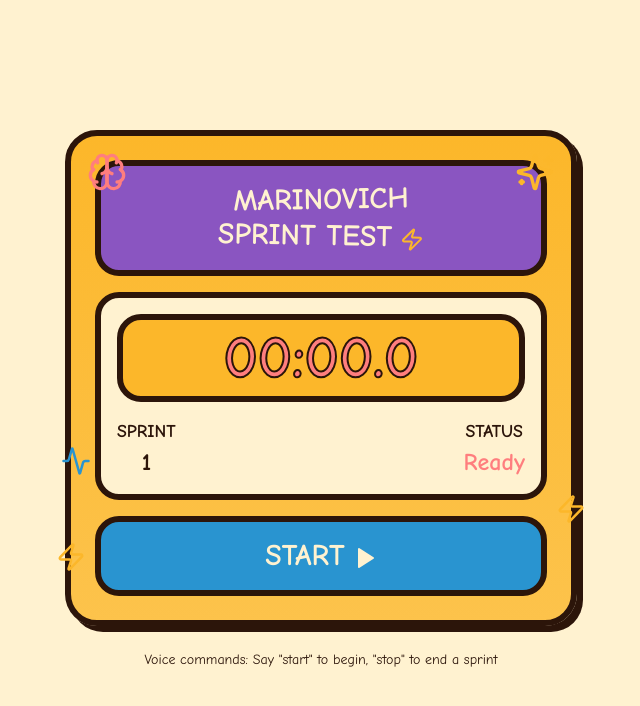
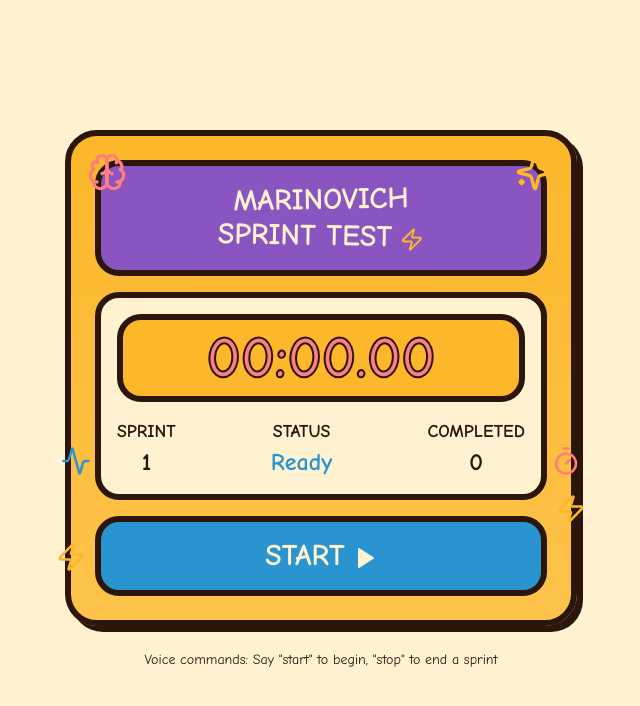
Before and after one commit to aaryouz/marinovich-sprint, a React (Vite) app: page / in a window 1280 px wide. Shown: the top 706 px of the page, without its empty margins (319-959 px from the left). Built offline with nearby package versions, Linux system fonts and the light colour scheme.

Commit message:
Add timer and sprint tally
Implement timer display and sprint history.

```diff
--- a/src/components/SprintTimer.tsx
+++ b/src/components/SprintTimer.tsx
@@ -5,7 +5,8 @@ import {
   Activity,
   Sparkles,
   Play,
-  Square
+  Square,
+  Timer
 } from 'lucide-react';
 import { useToast } from '@/components/ui/use-toast';
 
@@ -33,9 +34,9 @@ const SprintTimer: React.FC = () => {
   const formatTime = (time: number): string => {
     const minutes = Math.floor(time / 60000);
     const seconds = Math.floor((time % 60000) / 1000);
-    const milliseconds = Math.floor((time % 1000) / 100);
+    const milliseconds = Math.floor((time % 1000) / 10);
 
-    return `${minutes.toString().padStart(2, '0')}:${seconds.toString().padStart(2, '0')}.${milliseconds}`;
+    return `${minutes.toString().padStart(2, '0')}:${seconds.toString().padStart(2, '0')}.${milliseconds.toString().padStart(2, '0')}`;
   };
 
   const formatRecoveryTime = (time: number): string => {
@@ -56,7 +57,7 @@ const SprintTimer: React.FC = () => {
 
     timerRef.current = window.setInterval(() => {
       setTimer(Date.now() - startTime);
-    }, 100);
+    }, 10);
   };
 
   const stopTimer = () => {
@@ -193,9 +194,9 @@ const SprintTimer: React.FC = () => {
 
   const getStatusClass = () => {
     switch(status) {
-      case 'ready': return 'status-ready';
-      case 'running': return 'status-running';
-      case 'resting': return 'status-resting';
+      case 'ready': return 'text-marinovich-blue';
+      case 'running': return 'text-marinovich-pink animate-pulse';
+      case 'resting': return 'text-marinovich-purple';
       default: return '';
     }
   };
@@ -254,6 +255,13 @@ const SprintTimer: React.FC = () => {
                 {getStatusText()}
               </p>
             </div>
+
+            <div className="h-full w-[2px] bg-marinovich-brown mx-2"></div>
+
+            <div className="text-center">
+              <p className="text-marinovich-brown font-bold text-lg">COMPLETED</p>
+              <p className="text-marinovich-brown font-bold text-2xl">{sprints.length}</p>
+            </div>
           </div>
         </div>
 
@@ -272,6 +280,7 @@ const SprintTimer: React.FC = () => {
         <Zap className="absolute bottom-12 left-0 -translate-x-1/2 text-marinovich-yellow" size={30} />
         <Zap className="absolute bottom-24 right-0 translate-x-1/2 text-marinovich-yellow" size={30} />
         <Activity className="absolute bottom-36 left-0 -translate-x-1/3 text-marinovich-blue" size={30} />
+        <Timer className="absolute bottom-36 right-0 translate-x-1/3 text-marinovich-pink" size={30} />
       </div>
 
       <div className="mt-6 text-center">
```
